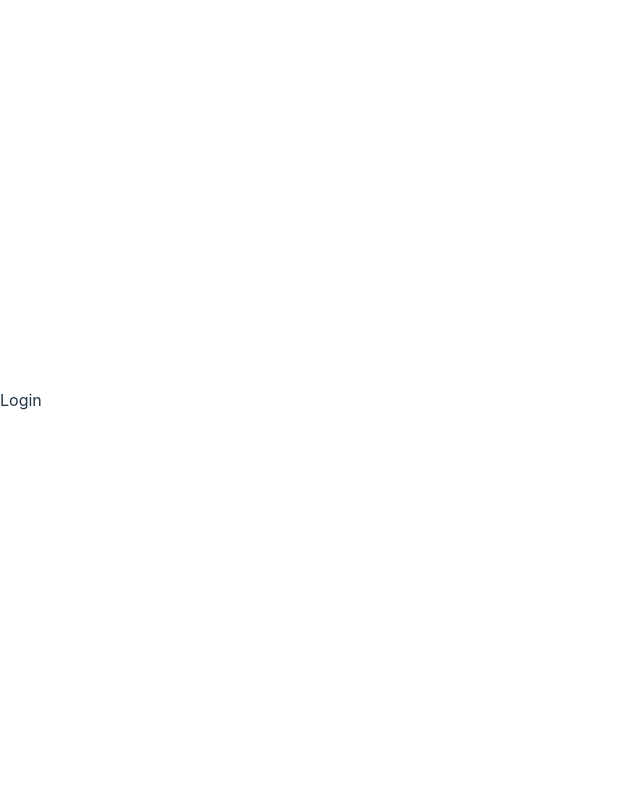
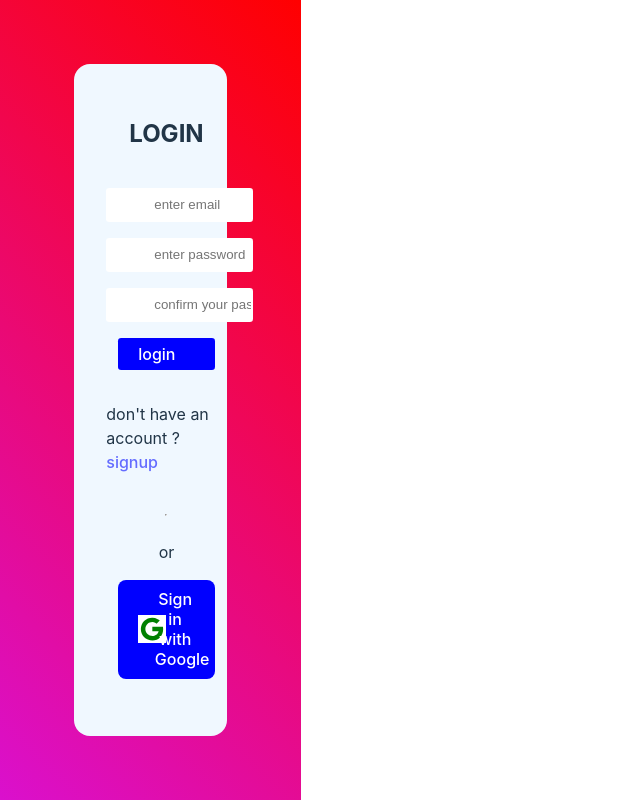
Before and after one commit to Kuma-Leta/Blog-Post, a React (Vite) app in the folder Client/: page /login in a window 1280 px wide. Shown: the whole page, without its empty margins (0-640 px from the left). Built offline with nearby package versions, Linux system fonts and the light colour scheme.

Commit message:
signup styled

```diff
--- a/Client/package.json
+++ b/Client/package.json
@@ -13,6 +13,7 @@
     "axios": "^1.6.8",
     "react": "^18.2.0",
     "react-dom": "^18.2.0",
+    "react-icons": "^5.2.1",
     "react-router-dom": "^6.23.1"
   },
   "devDependencies": {
--- a/Client/src/Components/login.tsx
+++ b/Client/src/Components/login.tsx
@@ -1,10 +1,101 @@
-import React from "react";
+import { Link, useNavigate } from "react-router-dom";
+import React, { useState } from "react";
+import "../styles/login.css";
+import { IoLogoGoogle } from "react-icons/io";
 import axios from "axios";
+import "../styles/login.css";
 const Login: React.FC = () => {
+  const [email, setEmail] = useState<string>("");
+  const [password, setPassword] = useState<string>("");
+  const [confirmPassword, setConfirmPassword] = useState<string>("");
+  const [result, setResult] = useState<any>(null);
+  const [error, setError] = useState<any>(false);
+  const navigate = useNavigate();
+
+  async function formSubmitHandler(event: React.FormEvent<HTMLFormElement>) {
+    event.preventDefault();
+    try {
+      if (password !== confirmPassword) {
+        setError("the password didn't match each other");
+        return;
+      }
+
+      const userCredential = await axios.post(
+        "http://localhost:5000/api/login",
+        {
+          email,
+          password,
+        }
+      );
+      console.log(userCredential);
+      if (userCredential) {
+        setResult("congratulations ! successfully Logged in");
+        // After successful login/signup
+        localStorage.setItem("authToken", userCredential.data.token);
+
+        setTimeout(() => navigate("/profile/previousPosts"), 2000);
+      }
+    } catch (error: any) {
+      // console.log(error);
+    }
+  }
+
   return (
-    <>
-      <div>Login</div>
-    </>
+    <div className="login">
+      <div className="loginForm">
+        <form onSubmit={formSubmitHandler} className="form">
+          <h2>LOGIN</h2>
+          <div>
+            <input
+              placeholder="enter email"
+              type="text"
+              value={email}
+              onChange={(e) => setEmail(e.target.value)}
+              required
+            />
+          </div>
+          <div>
+            <input
+              placeholder="enter password"
+              type="password"
+              onChange={(e) => setPassword(e.target.value)}
+              value={password}
+              required
+            />
+          </div>
+          <div>
+            <input
+              placeholder="confirm your password"
+              type="password"
+              value={confirmPassword}
+              onChange={(e) => setConfirmPassword(e.target.value)}
+              required
+            />
+          </div>
+          <div>
+            <button type="submit" className="loginbtn">
+              login
+            </button>
+          </div>
+          {!result && (
+            <p>
+              don't have an account ? <Link to="/signup">signup</Link>
+            </p>
+          )}
+          {result && <p>{result}</p>}
+          {error && <p className="signInError">{error}</p>}
+          <hr />
+          <span>or</span>
+          <div className="sign-in-with-google">
+            <button>
+              <IoLogoGoogle size={28} className="google-logo" />
+              Sign in with Google
+            </button>
+          </div>
+        </form>
+      </div>
+    </div>
   );
 };
+
 export default Login;
--- a/Client/src/Components/signup.tsx
+++ b/Client/src/Components/signup.tsx
@@ -1,10 +1,105 @@
-import React from "react";
+import "../styles/signUp.css";
+import { Link, useNavigate } from "react-router-dom";
+import { useState } from "react";
 import axios from "axios";
-const Signup: React.FC = () => {
+const SignUp: React.FC = () => {
+  const [name, setName] = useState("");
+  const [email, setEmail] = useState<string>("");
+  const [password, setPassword] = useState<string>("");
+  const [confirmPassword, setConfirmPassword] = useState<string>("");
+  const [error, setError] = useState<any>(null);
+  const [signUpSuccess, setSignupSuccess] = useState(false);
+  const navigate = useNavigate();
+  async function SignUpSubmitHandler(event: React.FormEvent<HTMLFormElement>) {
+    event.preventDefault();
+    if (password !== confirmPassword) {
+      alert("password do not match");
+      return;
+    }
+    try {
+      const signUpResult = await axios.post("http://localhost:5000/signup", {
+        name,
+        email,
+        password,
+      });
+      setSignupSuccess(true);
+      // After successful login/signup
+      localStorage.setItem("authToken", signUpResult.data.token);
+
+      console.log(signUpResult);
+      setTimeout(() => {
+        navigate("/login");
+      }, 1000);
+    } catch (error: any) {
+      console.log(error);
+      if (error.response.data) setError(error.response.data.message);
+    }
+  }
+
   return (
-    <>
-      <div>Signup</div>
-    </>
+    <div className="signUp">
+      <div className="signUpForm">
+        <form onSubmit={SignUpSubmitHandler} className="form">
+          <h2>SIGNUP</h2>
+          <div>
+            <input
+              name="name"
+              placeholder="enter your name"
+              type="text"
+              value={name}
+              onChange={(e) => setName(e.target.value)}
+              required
+            />
+          </div>
+          <div>
+            <input
+              name="email"
+              placeholder="enter your email"
+              type="email"
+              value={email}
+              onChange={(e) => setEmail(e.target.value)}
+              required
+            />
+          </div>
+          <div>
+            <input
+              name="password"
+              placeholder="create password"
+              type="password"
+              value={password}
+              onChange={(e) => setPassword(e.target.value)}
+              required
+            />
+          </div>
+          <div>
+            <input
+              name="confirmPassword"
+              placeholder="confirm your password"
+              type="password"
+              value={confirmPassword}
+              onChange={(e) => setConfirmPassword(e.target.value)}
+            />
+          </div>
+          <div>
+            <button type="submit" className="signupbtn">
+              Signup
+            </button>
+          </div>
+          <p>
+            already have an account ? <Link to="/login">login</Link>
+          </p>
+        </form>
+
+        {signUpSuccess && (
+          <p className="signUpResponse">
+            Congratulations ! you have successfully created account
+          </p>
+        )}
+        {error && <p className="signupError">{error}</p>}
+
+        {/* <p className="signUpResponse"></p> */}
+      </div>
+    </div>
   );
 };
-export default Signup;
+export default SignUp;
--- a/Client/src/styles/login.css
+++ b/Client/src/styles/login.css
@@ -0,0 +1,79 @@
+.login {
+  min-height: 100vh;
+  background: linear-gradient(45deg, rgb(218, 16, 205), rgb(255, 0, 0));
+  display: flex;
+  align-items: center;
+}
+.loginForm {
+  min-height: 80vh;
+  background-color: aliceblue;
+  width: 40%;
+  margin: auto;
+  border-radius: 1rem;
+  padding: 1rem;
+}
+.loginForm .form div {
+  width: 100%;
+  margin: auto;
+}
+.form {
+  display: flex;
+  flex-direction: column;
+  align-items: center;
+  justify-content: center;
+  row-gap: 1rem;
+  padding: 1rem;
+  width: 100%;
+}
+.form div input,
+.form div .loginbtn {
+  width: 80%;
+  height: 2rem;
+  margin: auto;
+  border-radius: 0.2rem;
+  display: flex;
+  align-items: center;
+  padding-left: 3rem;
+  outline: none;
+  border: none;
+}
+.form div .loginbtn {
+  background-color: blue;
+  width: 80%;
+  height: 2rem;
+  color: white;
+  margin: auto;
+  outline: none;
+  border: none;
+  display: flex;
+  justify-content: center;
+  padding-left: 0;
+  cursor: pointer;
+}
+.sign-in-with-google {
+  /* width: 80%; */
+  display: flex;
+  justify-content: center;
+}
+.sign-in-with-google button {
+  text-align: center;
+  display: grid;
+  justify-content: center;
+  align-items: center;
+  border: 1px solid blue;
+  grid-template-columns: 30% 70%;
+  width: 80%;
+  background-color: blue;
+  color: white;
+  height: 100%;
+  border: none;
+  outline: none;
+}
+.sign-in-with-google button .google-logo {
+  background-color: white;
+  color: green;
+}
+.signInError {
+  color: red;
+  text-align: center;
+}
--- a/Client/src/styles/signup.css
+++ b/Client/src/styles/signup.css
@@ -0,0 +1,62 @@
+.signUp {
+  min-height: 100vh;
+  background: linear-gradient(45deg, rgb(218, 16, 205), rgb(255, 0, 0));
+  display: flex;
+  align-items: center;
+}
+.signUpForm {
+  min-height: 80vh;
+  background-color: aliceblue;
+  width: 40%;
+  margin: auto;
+  border-radius: 1rem;
+  padding: 1rem;
+}
+.signUpForm .form div {
+  width: 100%;
+  margin: auto;
+}
+.form {
+  display: flex;
+  flex-direction: column;
+  align-items: center;
+  justify-content: center;
+  row-gap: 1rem;
+  padding: 1rem;
+  width: 100%;
+}
+.form div input,
+.form div .signupbtn {
+  width: 80%;
+  height: 2rem;
+  margin: auto;
+  border-radius: 0.2rem;
+  display: flex;
+  align-items: center;
+  padding-left: 3rem;
+  outline: none;
+  border: none;
+}
+.form div input {
+  color: black;
+}
+.form div .signupbtn {
+  background-color: blue;
+  width: 80%;
+  height: 2rem;
+  color: white;
+  margin: auto;
+  outline: none;
+  border: none;
+  display: flex;
+  justify-content: center;
+  padding-left: 0;
+  cursor: pointer;
+}
+.signUpResponse {
+  text-align: center;
+}
+.signupError {
+  color: red;
+  text-align: center;
+}
```
Also changed, not shown: 1 other file (tests, documents, lock files or other folders).
